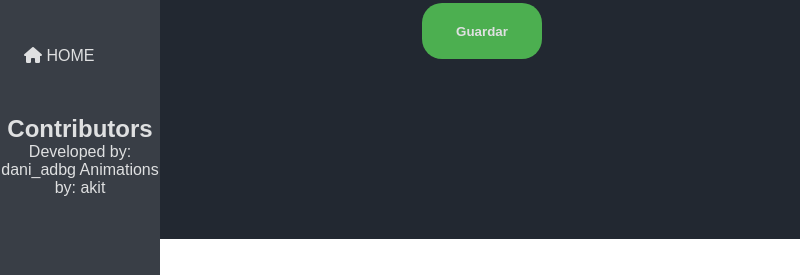
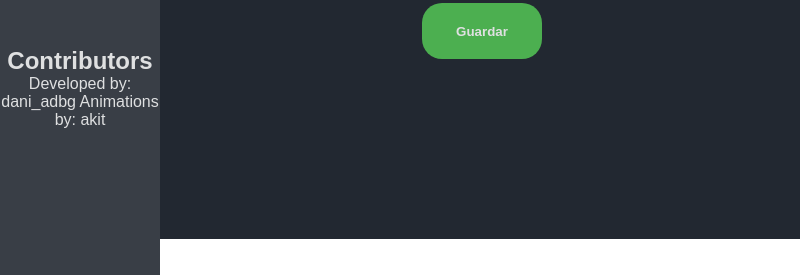
Before and after one commit to dani-adbg/adlauncher, an Electron app: page src/pages/settings.html in a window 800 px wide. Shown: the part 561-836 px from the top of the page. Drawn offline with Linux system fonts and the light colour scheme; no server answers; a web font is replaced by a local one.

Commit message:
Update settings.html

```diff
--- a/src/pages/settings.html
+++ b/src/pages/settings.html
@@ -22,13 +22,12 @@
       </div>
       <div class="users"></div>
       <div class="side-bar-options">
-        <span class="home"><i class="fa-solid fa-house"></i></i> HOME</span>
+        <span id="home"><i class="fa-solid fa-house"></i></i> HOME</span>
         <span id="changelogs"><i class="fa-solid fa-book"></i> CHANGELOGS</span>
         <span id="help"><i class="fa-solid fa-question"></i> HELP</span>
         <span id="discord"><i class="fa-brands fa-discord"></i> DISCORD</span>
         <span id="yt"><i class="fa-brands fa-youtube"></i> YOUTUBE</span>
         <span id="github"><i class="fa-brands fa-github"></i> GITHUB</span>
-        <span id="home"><i class="fa-solid fa-house"></i></i> HOME</span>
       </div>
       <div class="side-bar-footer">
         <h1>Contributors</h1>
```
